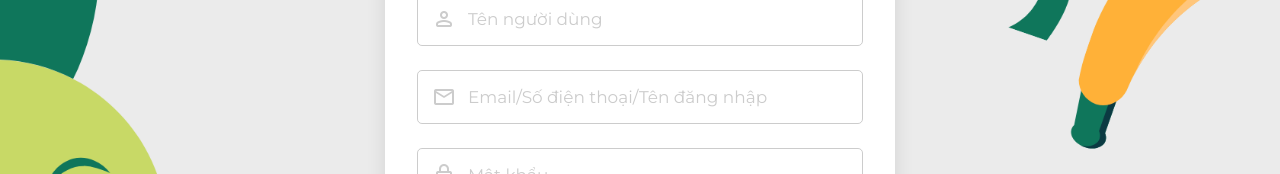
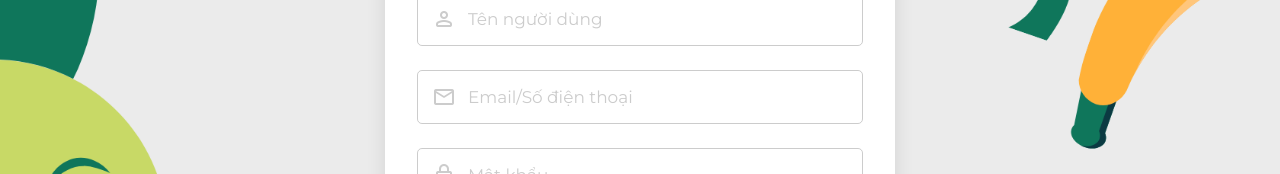
Before and after one commit to nighthunter1305/DATH_CNPM, a React (Create React App) app: page /signup in a window 1280 px wide. Shown: the part 230-404 px from the top of the page. Built offline with nearby package versions, Linux system fonts and the light colour scheme; a web font is replaced by a local one.

Commit message:
fix grammar

```diff
--- a/src/pages/signup/SignUpForm.jsx
+++ b/src/pages/signup/SignUpForm.jsx
@@ -15,7 +15,7 @@ function SignUpForm() {
           ></InputField>
           <InputField
             type="email"
-            placeholder="Email/Số điện thoại/Tên đăng nhập"
+            placeholder="Email/Số điện thoại"
             icon="mail"
           ></InputField>
           <InputField
```
